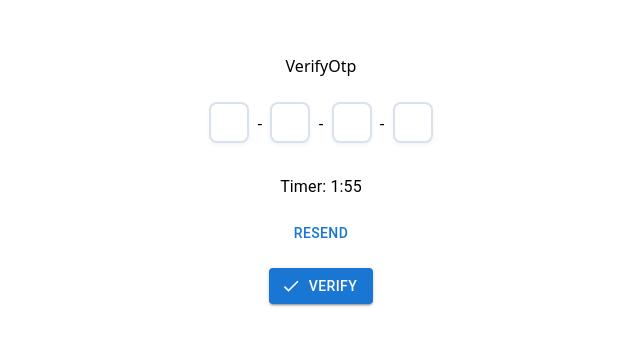
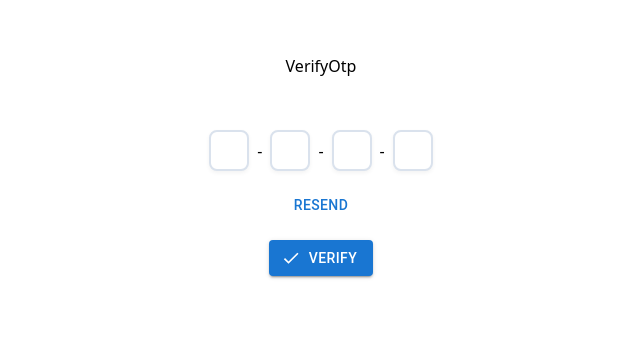
Before and after one commit to KumarGudu/Barta-Frontend, a Next.js app: page /VerifyOtp in a window 1280 px wide. Shown: the part 209-554 px from the top of the page, without its empty margins (319-959 px from the left). Built offline with nearby package versions, Linux system fonts and the light colour scheme.

Commit message:
build issue fixed

```diff
--- a/src/pages/VerifyOtp.tsx
+++ b/src/pages/VerifyOtp.tsx
@@ -1,16 +1,13 @@
 import { Input as BaseInput } from "@mui/base/Input";
+import { Check } from "@mui/icons-material";
+import { Button, CircularProgress } from "@mui/material";
 import { Box, styled } from "@mui/system";
-import { Button, CircularProgress, Dialog, DialogTitle } from "@mui/material";
-import { Check, Title } from "@mui/icons-material";
 // import usePostData from "../../hooks/Post_Hook";
-import { Formik, Field, Form } from "formik";
-import * as Yup from "yup";
-import { Fragment, useEffect, useRef, useState } from "react";
-import Swal from "sweetalert2";
-import Timer from "@/components/dialogs/TImer";
-import { useRouter } from "next/navigation";
 import { usePostData } from "@/hooks/Api_Hooks";
 import useAuthStore from "@/stores/Auth.store";
+import { useRouter } from "next/navigation";
+import { Fragment, useEffect, useRef, useState } from "react";
+import * as Yup from "yup";
 
 const schema = Yup.string().matches(/^\d{4}$/, "Must be exactly 4 digits");
 
@@ -99,8 +96,8 @@ export default function VerifyOtp() {
           length={4}
         />
 
-        <p className="text-red-500 font-medium">{err && `${err}`}</p>
-        <Timer timeInSecond={120} />
+        {/* <p className="text-red-500 font-medium">{err && `${err}`}</p>
+        <Timer timeInSecond={120} /> */}
 
         <div>
           <Button onClick={resendOtp} disabled={resendIsLoading}>
```
